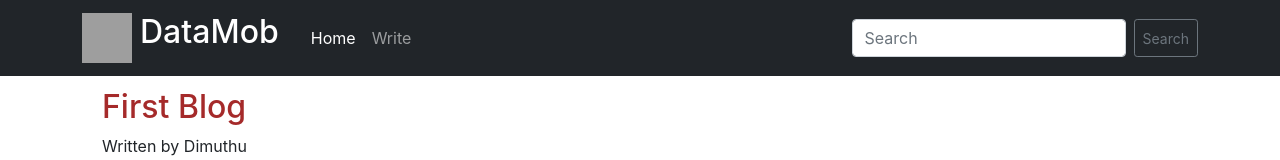
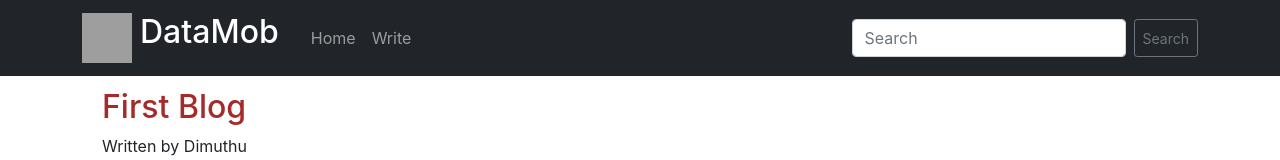
Before and after one commit to Dimuthu-10/blog-site, a React (Create React App) app: page / in a window 1280 px wide. Shown: the top 160 px of the page. Built offline with nearby package versions, Linux system fonts and the light colour scheme; grey boxes are pictures that could not be loaded.

Commit message:
changed active link

```diff
--- a/src/Components/Navbar.jsx
+++ b/src/Components/Navbar.jsx
@@ -20,7 +20,7 @@
                 <div className="collapse navbar-collapse" id="navbarNav">
                     <ul className="navbar-nav">
                         <li className="nav-item" >
-                            <a className="nav-link active" aria-current="page" href="/">Home</a>
+                            <a className="nav-link " aria-current="page" href="/">Home</a>
                         </li>
                         <li className="nav-item" >
                             <a className="nav-link " aria-current="page" href="/">Write</a>
```
